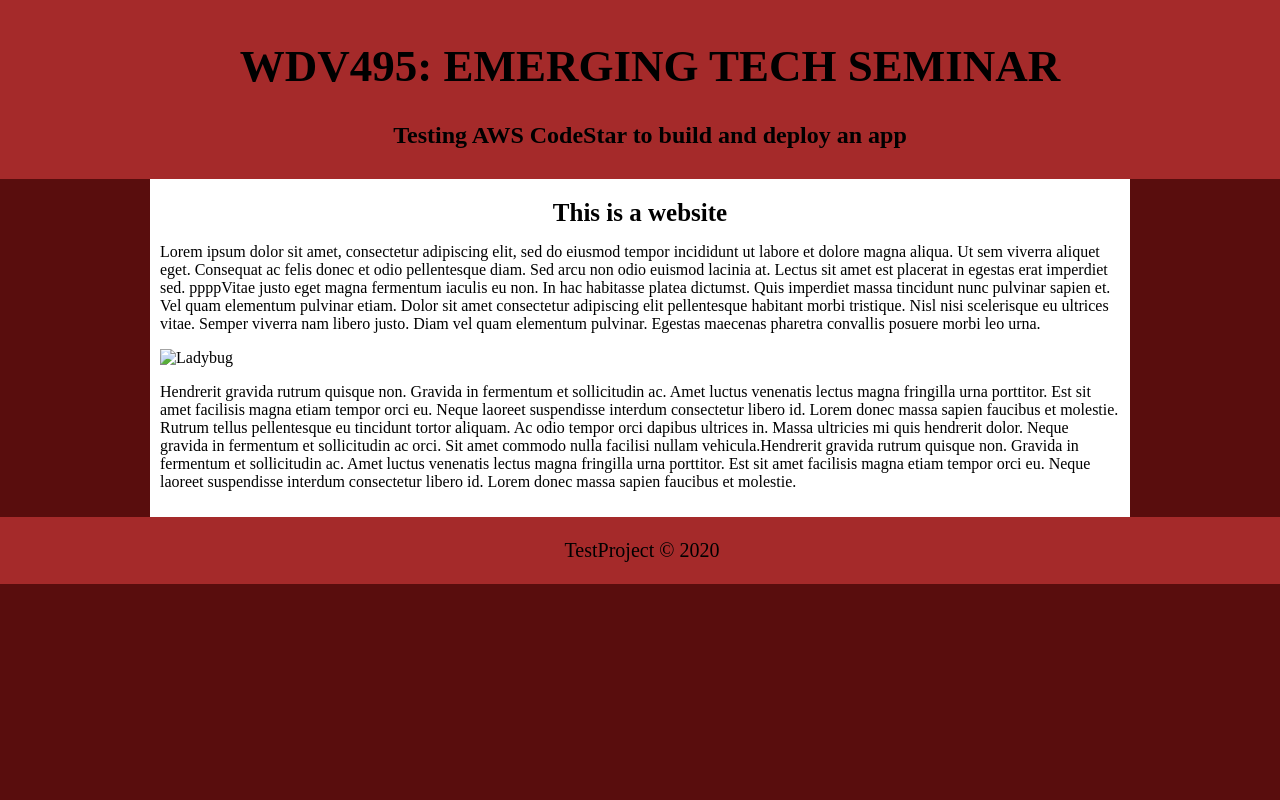
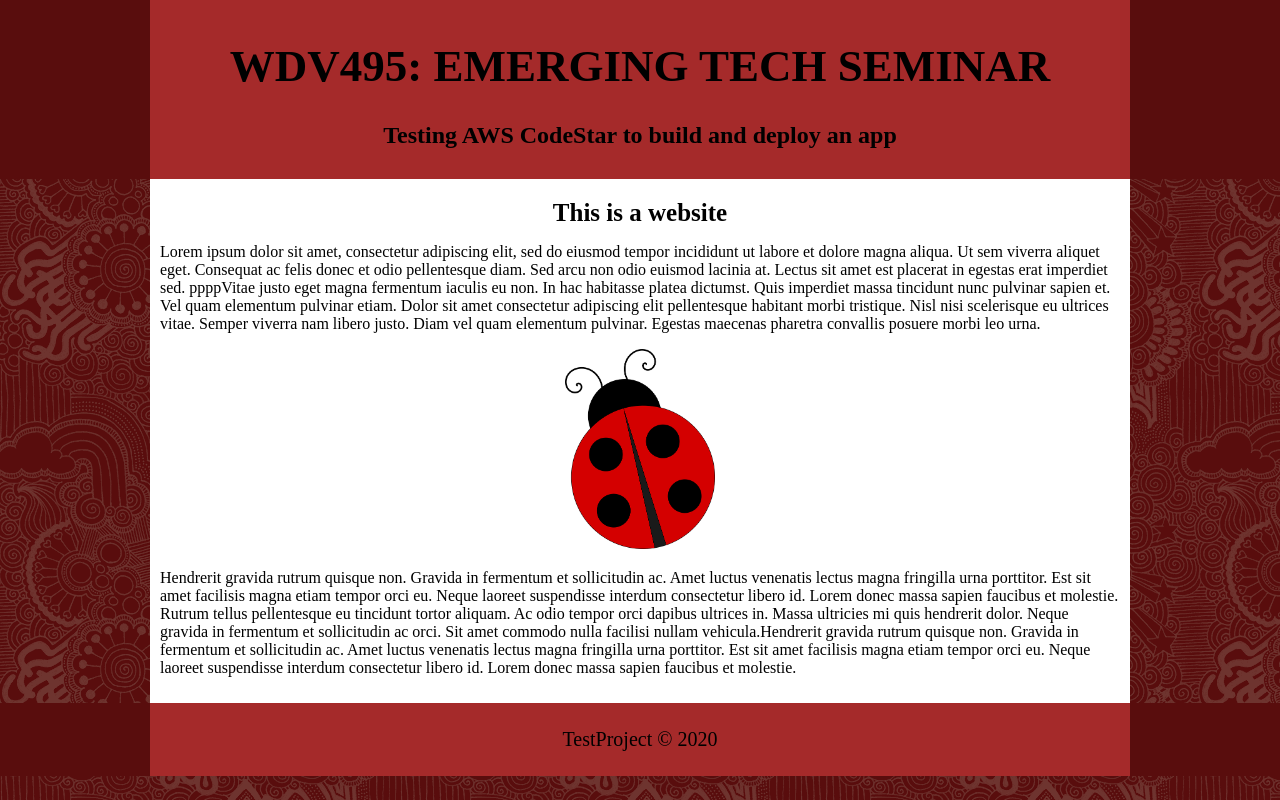
Before and after one commit to mkedmonds/TestProject, a plain HTML site: page webpage/index.html in a window 1280 px wide. Drawn offline with Linux system fonts and the light colour scheme.

Commit message:
Update for change 6

```diff
--- a/webpage/css/styles.css
+++ b/webpage/css/styles.css
@@ -1,12 +1,27 @@
 body{
   background-color: #590D0D;
+  background-image: url("skulls.png");
   margin: 0px;
 }
 
 .header{
   width: 100%;
+  background-color: #590D0D;
+}
+.head{
+  width: 960px;
   background-color: brown;
   padding: 10px;
+  margin: auto auto;
+}
+
+img {
+  height: 200px;
+}
+
+.img {
+  margin: auto auto;
+  width: 150px;
 }
 
 #container{
@@ -15,11 +30,15 @@ body{
   margin: auto auto;
   padding: 10px;
 }
-
+.foot{
+  width: 960px;
+  background-color: brown;
+  padding: 5px 10px 5px 10px;
+  margin: auto auto;
+}
 .footer{
   width: 100%;
-  background-color: brown;
-  padding: 2px;
+  background-color: #590D0D;
   font-size: 20px;
   text-align: center;
 }
@@ -38,7 +57,7 @@ h4{
   margin-bottom: 10px;
 }
 
-@media only screen and (max-width: 600px) {
+@media only screen and (max-width: 700px) {
   body {
     background-color: lightblue;
   }
```
Also changed, not shown: webpage/css/dimension.png (added), webpage/css/skulls.png (added), webpage/img/ladybug.png (added), webpage/img/skulls.png (added), webpage/img/tweet.svg (deleted).
